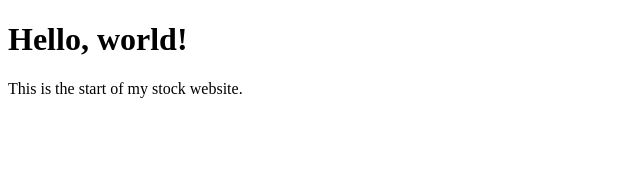
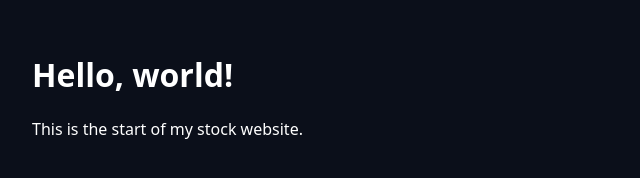
Before and after one commit to aayush-iyer/stock-site, a plain HTML site: page index.html in a window 1280 px wide. Shown: the whole page, without its empty margins (0-640 px from the left). Drawn offline with Linux system fonts and the light colour scheme.

Commit message:
Add style.css and app.js and connect them

```diff
--- /dev/null
+++ b/app.js
@@ -0,0 +1 @@
+console.log("app.js is connected!");
--- a/index.html
+++ b/index.html
@@ -4,6 +4,8 @@
     <meta charset="UTF-8">
     <meta name="viewport" content="width=device-width, initial-scale=1.0">
     <title>Stock Site</title>
+    <link rel="stylesheet" href="style.css">
+    <script src="app.js" defer></script>
   </head>
   <body>
     <h1>Hello, world!</h1>
--- /dev/null
+++ b/style.css
@@ -0,0 +1,6 @@
+body {
+  background-color: #0b0f1a;
+  color: #ffffff;
+  font-family: system-ui, sans-serif;
+  padding: 24px;
+}
```
